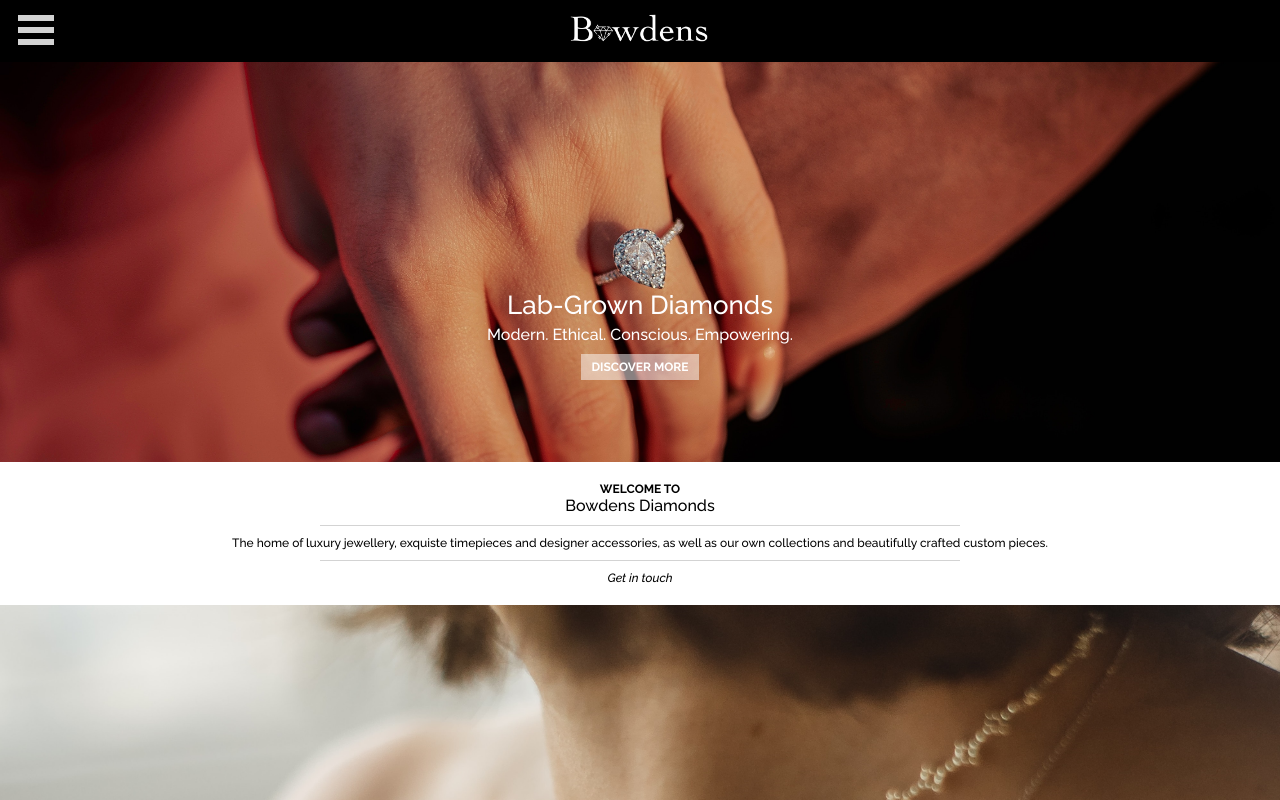
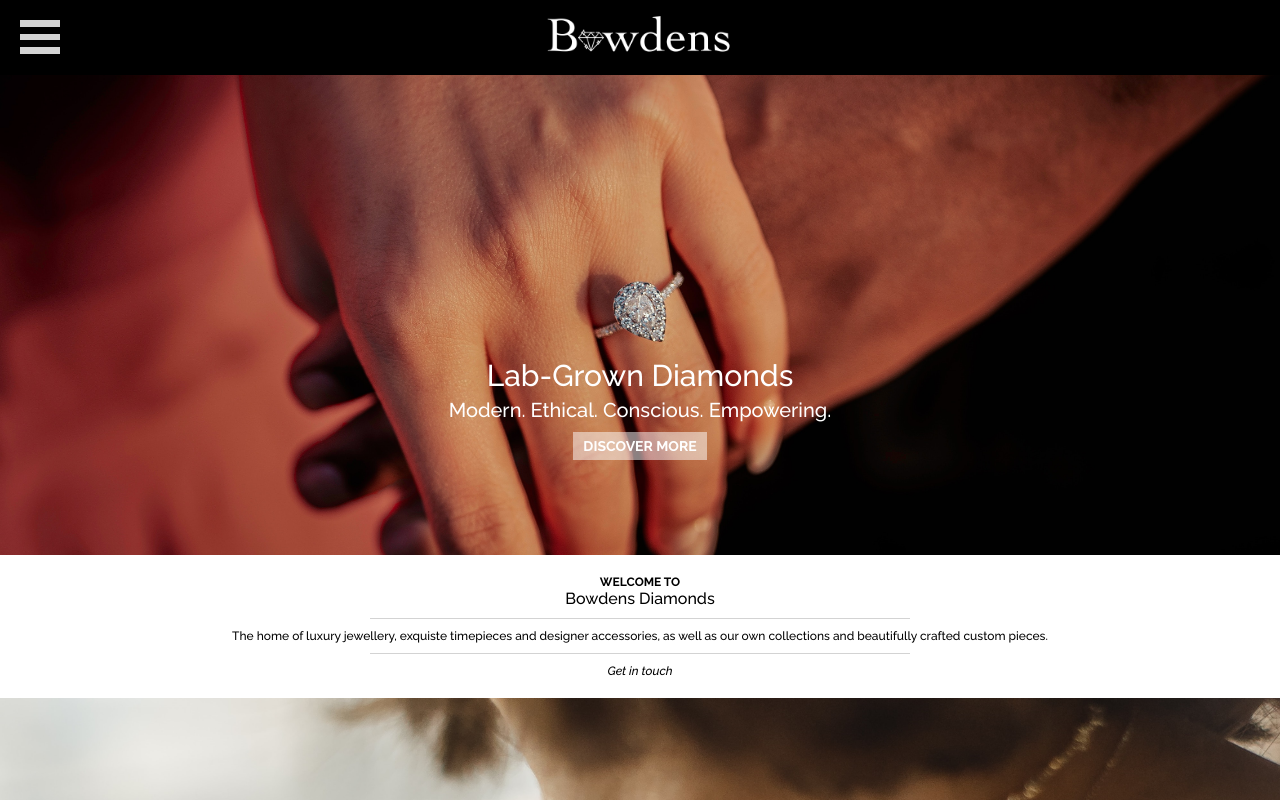
Before and after one commit to embowden/bowdens, a React (Create React App) app: page / in a window 1280 px wide. Shown: the top 800 px of the page. Built offline with nearby package versions, Linux system fonts and the light colour scheme.

Commit message:
start implementing tablet sizing

```diff
--- a/src/components/Burger/burger.scss
+++ b/src/components/Burger/burger.scss
@@ -1,3 +1,5 @@
+@use "../../styles/partials/breakpoints" as *;
+
 /* Position and sizing of burger button */
 .bm-burger-button {
   position: fixed;
@@ -5,6 +7,16 @@
   height: 30px;
   left: 18px;
   top: 15px;
+
+  @include medium {
+    width: 40px;
+    height: 34px;
+    left: 20px;
+    top: 20px;
+  }
+
+  @include large {
+  }
 }
 
 /* Color/shape of burger icon bars */
@@ -43,7 +55,14 @@
 .bm-menu {
   background: black;
   padding: 2.5em 1em 0;
-  font-size: 1em;
+  font-size: 16px;
+
+  @include medium {
+    font-size: 18px;
+  }
+
+  @include large {
+  }
 }
 
 /* Morph shape necessary with bubble or elastic */
@@ -76,4 +95,11 @@
   padding-bottom: 20px;
   right: 6px;
   position: relative;
+
+  @include medium {
+    width: 150px;
+  }
+
+  @include large {
+  }
 }
--- a/src/components/Card/card.scss
+++ b/src/components/Card/card.scss
@@ -1,6 +1,14 @@
+@use "../../styles/partials/breakpoints" as *;
+
 .card {
   display: flex;
   flex-direction: column;
+  @include medium {
+    margin: 0 100px;
+  }
+
+  @include large {
+  }
 
   &__intro {
     padding: 20px 0;
--- a/src/components/Header/logoTop.scss
+++ b/src/components/Header/logoTop.scss
@@ -1,3 +1,5 @@
+@use "../../styles/partials/breakpoints" as *;
+
 .logoTop {
   font-size: 12px;
   background-color: black;
@@ -8,6 +10,13 @@
   &__link {
     height: 50%;
     width: 150px;
+
+    @include medium {
+      width: 200px;
+    }
+
+    @include large {
+    }
   }
 
   &__logo {
--- a/src/components/Home/Home.jsx
+++ b/src/components/Home/Home.jsx
@@ -51,7 +51,7 @@
         </div>
       </section>
       {/* INTRODUCTION */}
-      <section className="home__intro" data-aos="fade-right">
+      <section className="home__intro wrapper" data-aos="fade-right">
         <div className="home__intro-container">
           <p className="home__intro-welcome">{introHeadline}</p>
           <p className="home__intro-company">{introSubHeadline}</p>
@@ -64,7 +64,7 @@
       {/* REVIEWS */}
       <section className="home__article" data-aos="fade-left">
         <div className="home__article-image"></div>
-        <div className="home__article-container">
+        <div className="home__article-container wrapper">
           <p className="home__article-header">{reviewHeadline}</p>
           <p className="home__article-subheader">{reviewSubHeadline}</p>
           <p className="home__article-text">{reviewText}</p>
@@ -88,7 +88,7 @@
       </section>
       {/* NEXT SECTION */}
       <section className="home__article" data-aos="fade-left">
-        <div className="home__article-container">
+        <div className="home__article-container wrapper">
           <p className="home__article-header">{lastHeadline}</p>
           <p className="home__article-subheader">{lastSubHeadline}</p>
           <p className="home__article-text">{lastText}</p>
--- a/src/components/Home/home.scss
+++ b/src/components/Home/home.scss
@@ -1,3 +1,5 @@
+@use "../../styles/partials/breakpoints" as *;
+
 .home {
   display: flex;
   flex-direction: column;
@@ -10,6 +12,12 @@
     flex-direction: row;
     position: relative;
     background: center/cover url("../../assets/images/hand.jpg");
+    @include medium {
+      height: 60vh;
+    }
+
+    @include large {
+    }
   }
 
   &__poster-text {
@@ -20,15 +28,33 @@
     width: 100%;
     position: absolute;
     top: 57%;
+    @include medium {
+      top: 59%;
+    }
+
+    @include large {
+    }
   }
 
   &__poster-headline {
     font-size: 26px;
     padding-bottom: 5px;
+    @include medium {
+      font-size: 30px;
+    }
+
+    @include large {
+    }
   }
 
   &__poster-subheadline {
     padding-bottom: 10px;
+    @include medium {
+      font-size: 20px;
+    }
+
+    @include large {
+    }
   }
 
   &__poster-cta {
@@ -40,6 +66,12 @@
     text-transform: uppercase;
     border: none;
     padding: 6px 10px;
+    @include medium {
+      font-size: 14px;
+    }
+
+    @include large {
+    }
   }
 
   &__intro {
@@ -87,12 +119,19 @@
   }
 
   &__article-image {
-    height: 60vh;
+    height: 50vh;
     display: flex;
     align-items: center;
     flex-direction: row;
     position: relative;
     background: center/cover url("../../assets/images/necklace.jpg");
+
+    @include medium {
+      height: 60vh;
+    }
+
+    @include large {
+    }
   }
 
   &__article-container {
@@ -180,3 +219,12 @@
     padding: 6px 10px;
   }
 }
+
+.wrapper {
+  @include medium {
+    margin: 0 100px;
+  }
+
+  @include large {
+  }
+}
```
